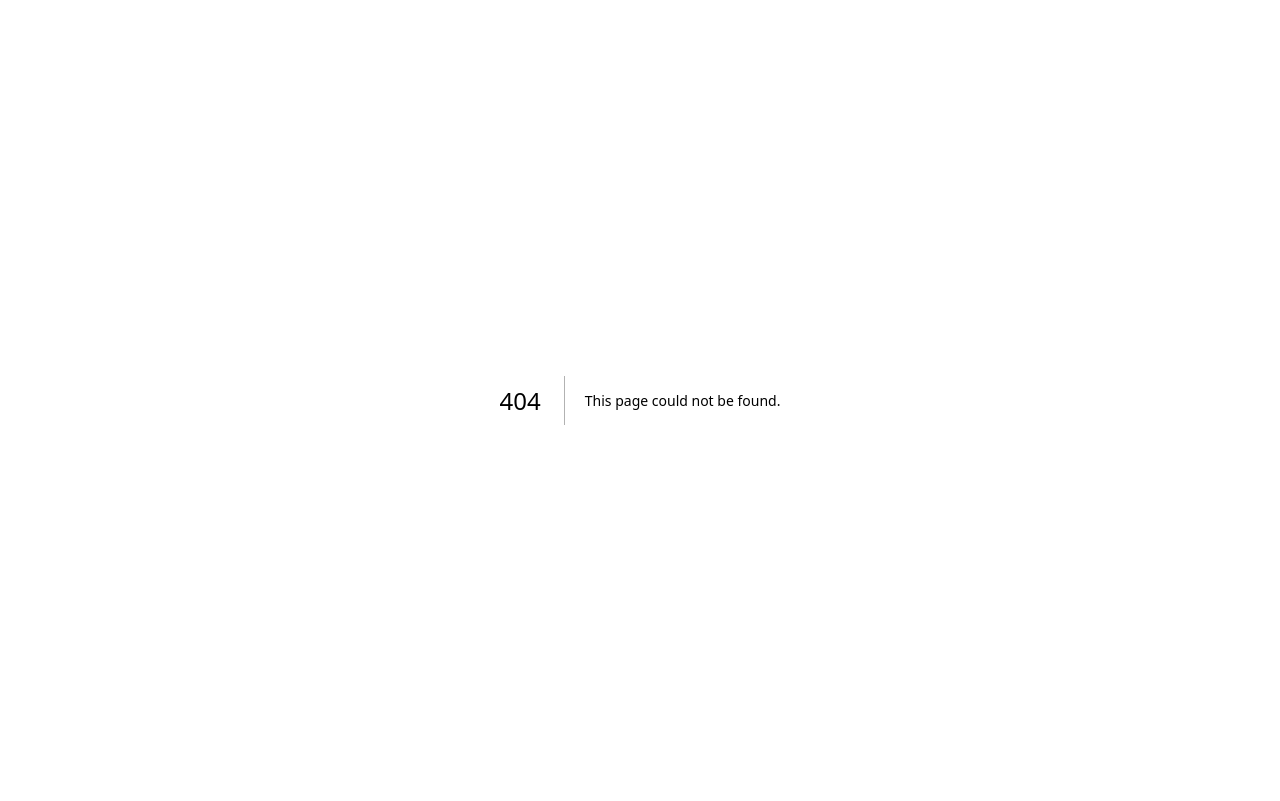
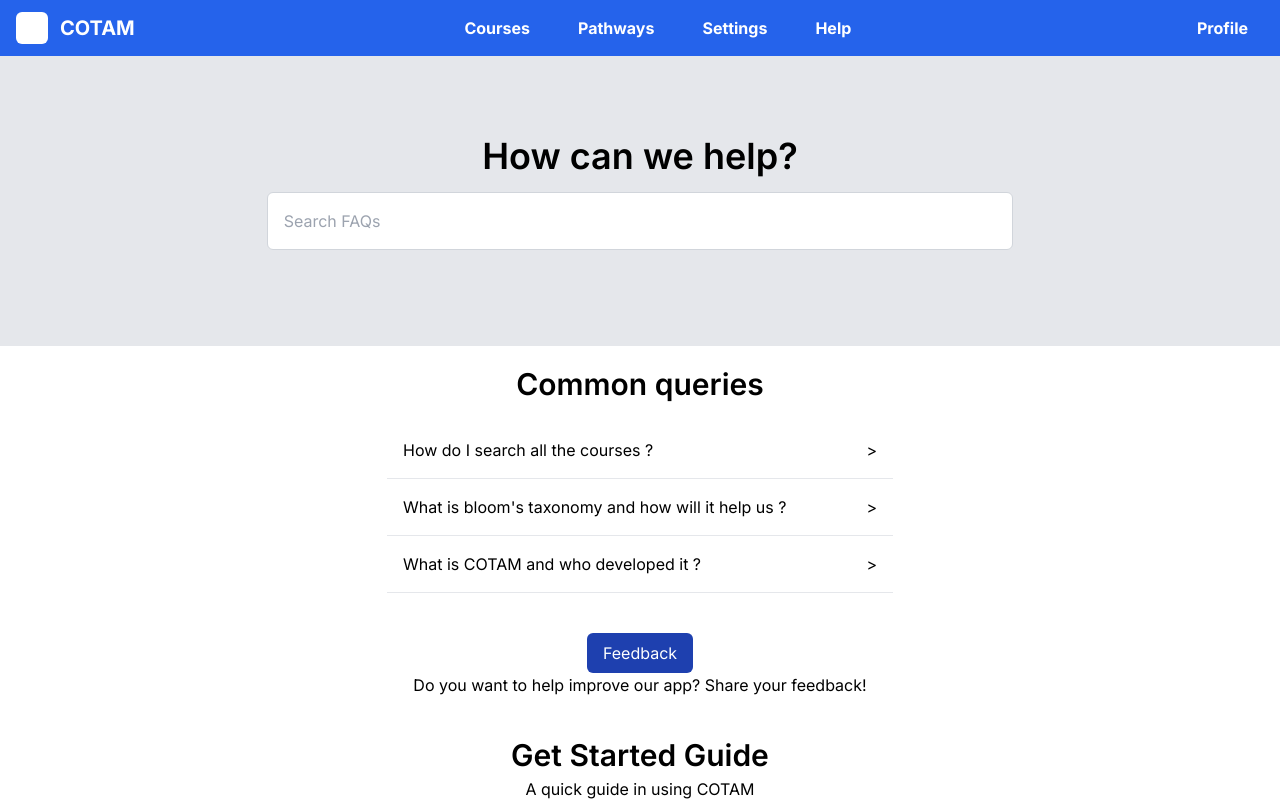
Before and after one commit to unsw-cse-comp99-3900/capstone-project-3900w09bscoutsregiment, a Next.js app in the folder frontend/: page /help in a window 1280 px wide. Before the commit this address had no page. Shown: the top 801 px of the page. Built offline with nearby package versions, Linux system fonts and the light colour scheme; grey boxes are pictures that could not be loaded.

Commit message:
finished navbar, help and settings

```diff
--- /dev/null
+++ b/frontend/src/app/(dashboard)/courses/page.jsx
@@ -0,0 +1,8 @@
+
+const Courses = () => {
+  return (
+    <div>Courses</div>
+  )
+}
+
+export default Courses
--- /dev/null
+++ b/frontend/src/app/(dashboard)/help/page.jsx
@@ -0,0 +1,51 @@
+import Link from 'next/link';
+
+
+const Helps = () => {
+  return (
+    <div className="bg-white">
+      <div className="bg-gray-200 p-20 flex flex-col items-center justify-center">
+        <span className="font-semibold text-4xl">How can we help?</span>
+        <input
+          type="text"
+          placeholder="Search FAQs"
+          className="w-8/12 p-4 m-4 border border-gray-300 rounded-md"
+        />
+      </div>
+      <div className="pt-5 flex flex-col items-center justify-center">
+        <span className="font-semibold text-3xl">Common queries</span>
+        <ul className="py-5">
+          <li className="flex justify-between items-center border-b p-4 gap-20">
+            <span>How do I search all the courses ?</span>
+            <span>&gt;</span>
+          </li>
+          <li className="flex justify-between items-center border-b p-4 gap-20">
+            <span>What is bloom's taxonomy and how will it help us ?</span>
+            <span>&gt;</span>
+          </li>
+          <li className="flex justify-between items-center border-b p-4 gap-20">
+            <span>What is COTAM and who developed it ?</span>
+            <span>&gt;</span>
+          </li>
+        </ul>
+      </div>
+
+      <div className="py-5 flex flex-col items-center justify-center">
+        <Link href="/feedback" className='text-white bg-blue-800 hover:bg-blue-600 px-4 py-2 rounded-md'>Feedback</Link>
+        <span>Do you want to help improve our app? Share your feedback!</span>
+      </div>
+
+      <div className="py-5 pb-10 flex flex-col items-center justify-center">
+        <span className="font-semibold text-3xl">Get Started Guide</span>
+        <span className='py-1'>A quick guide in using COTAM</span>
+
+        <video className="w-full max-w-3xl" controls>
+          <source src="/path-to-your-video.mp4" type="video/mp4" />
+          Your browser does not support the video tag.
+        </video>
+      </div>
+    </div>
+  )
+}
+
+export default Helps
--- /dev/null
+++ b/frontend/src/app/(dashboard)/layout.jsx
@@ -0,0 +1,40 @@
+"use client";
+
+import Link from 'next/link';
+import { useState } from 'react';
+
+const CoursesLayout = ({ children }) => {
+  const [isDropdownOpen, setIsDropdownOpen] = useState(false);
+
+  const toggleDropdown = () => {
+    setIsDropdownOpen(!isDropdownOpen);
+  };
+
+  return (
+    <div>
+        <nav className="bg-blue-600 px-4 py-2 flex justify-between items-center font-bold">
+            <div className="flex items-center">
+              <div className="bg-white rounded-md w-8 h-8 mr-3"></div>
+              <span className="text-white text-xl font-bold">COTAM</span>
+            </div>
+            <div className='flex space-x-4'>
+              <Link href="/courses" className='text-white hover:bg-blue-800 px-4 py-2 rounded-md'>Courses</Link>
+              <Link href="/pathways" className='text-white hover:bg-blue-800 px-4 py-2 rounded-md'>Pathways</Link>
+              <Link href="/settings" className='text-white hover:bg-blue-800 px-4 py-2 rounded-md'>Settings</Link>
+              <Link href="/help" className='text-white hover:bg-blue-800 px-4 py-2 rounded-md'>Help</Link>
+            </div>
+            <button onClick={toggleDropdown} className='text-white hover:bg-blue-800 px-4 py-2 rounded-md'>Profile</button>
+            {isDropdownOpen && (
+              <div className='absolute bg-white flex flex-col right-0 top-14 rounded-bl-xl'>
+                <Link className='text-sm px-20 py-2 hover:bg-gray-100 font-semibold' href="/logout">Logout</Link>
+                <Link className='text-sm px-20 py-2 hover:bg-gray-100 font-semibold' href="/profile">Profile</Link>
+                <Link className='text-sm px-20 py-2 hover:bg-gray-100 font-semibold' href="/theme">Theme</Link>
+              </div>
+            )}
+        </nav>
+        { children }
+    </div>
+  )
+}
+
+export default CoursesLayout
--- /dev/null
+++ b/frontend/src/app/(dashboard)/pathways/page.jsx
@@ -0,0 +1,8 @@
+
+const Pathways = () => {
+  return (
+    <div>Pathways</div>
+  )
+}
+
+export default Pathways
--- /dev/null
+++ b/frontend/src/app/(dashboard)/settings/page.jsx
@@ -0,0 +1,25 @@
+
+const Settings = () => {
+  return (
+    <div className="bg-white">
+      <div className="text-4xl">👤</div>
+      <div>
+        <h2 className="text-lg font-medium text-gray-700">Name</h2>
+        <p className="text-xl font-semibold">MATCOTAK BUDI SETIAWAN</p>
+        <button>Change name</button>
+      </div>
+      <div>
+        <h2 className="text-lg font-medium text-gray-700">Email</h2>
+        <input type="text" value="BUDISET@gmail.com" disabled className="bg-gray-200 text-gray-700 border border-gray-300 rounded py-2 px-4"/>
+        <button>Change Email</button>
+      </div>
+      <div>
+        <h2 className="text-lg font-medium text-gray-700">Password</h2>
+        <input type="text" value="***********" disabled className="bg-gray-200 text-gray-700 border border-gray-300 rounded py-2 px-4"/>
+        <button>Change Password</button>
+      </div>
+    </div>
+  )
+}
+
+export default Settings
--- a/frontend/src/app/globals.css
+++ b/frontend/src/app/globals.css
@@ -1,6 +1,12 @@
 @tailwind base;
 @tailwind components;
 @tailwind utilities;
+
+html,
+body,
+:root {
+  height: 100%;
+}
 
 :root {
   --foreground-rgb: 0, 0, 0;
```
